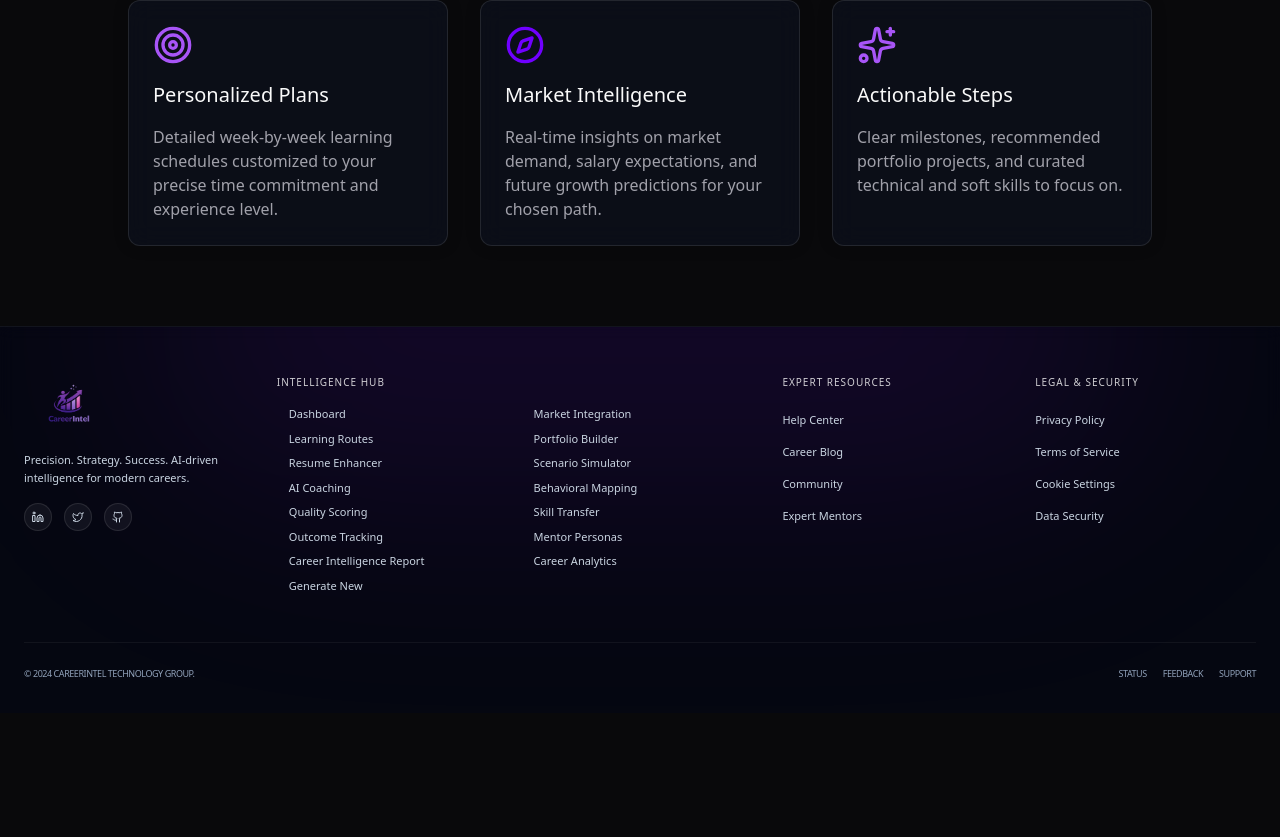
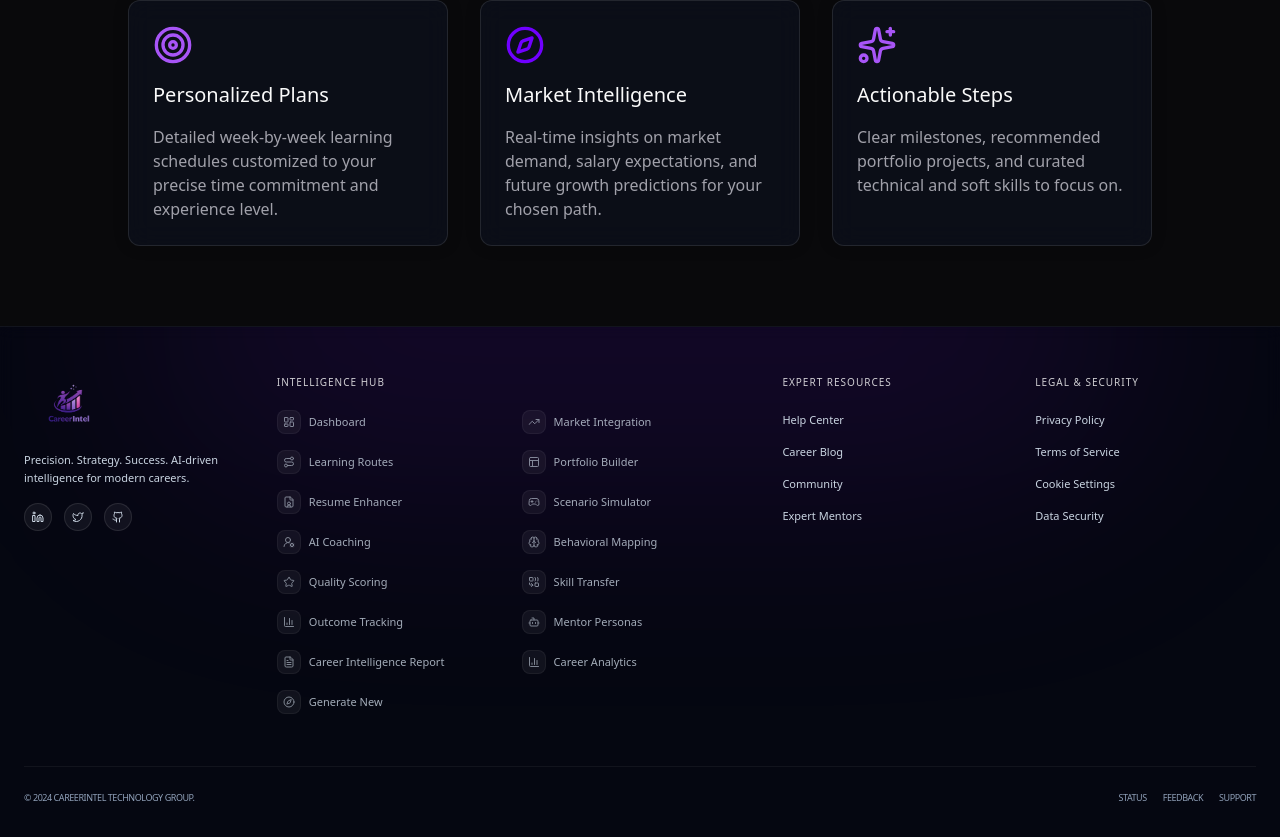
Before and after one commit to Meghanamariprolu/Careerintel, a Next.js app in the folder client/: page / in a window 1280 px wide. Shown: the part 731-1568 px from the top of the page. Before the commit the page ends 1444 px from the top, so only its background shows below. Built offline with nearby package versions, Linux system fonts and the light colour scheme.

Commit message:
style: add premium synchronized icons to footer Intelligence Hub

```diff
--- a/client/src/components/Footer.jsx
+++ b/client/src/components/Footer.jsx
@@ -83,10 +83,14 @@ export const Footer = () => {
                                 <li key={link.name}>
                                     <Link
                                         href={link.href}
-                                        className="text-slate-300 hover:text-purple-300 text-[11px] transition-colors flex items-center gap-2 group"
+                                        className="text-slate-300 hover:text-purple-300 text-[11px] transition-all flex items-center gap-2 group py-1"
                                     >
-                                        <div className="h-1 w-1 rounded-full bg-purple-400 opacity-0 group-hover:opacity-100 transition-opacity" />
-                                        {link.name}
+                                        <div className="flex items-center justify-center h-6 w-6 rounded-lg bg-white/5 border border-white/5 group-hover:border-purple-500/30 group-hover:bg-purple-500/10 transition-all">
+                                            <link.icon className="h-3 w-3 opacity-60 group-hover:opacity-100 transition-opacity" />
+                                        </div>
+                                        <span className="opacity-80 group-hover:opacity-100 transition-opacity">
+                                            {link.name}
+                                        </span>
                                     </Link>
                                 </li>
                             ))}
```
